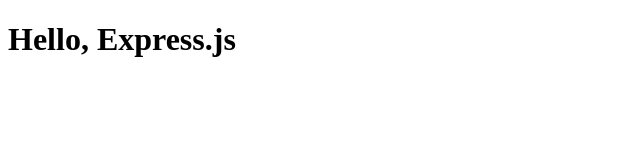
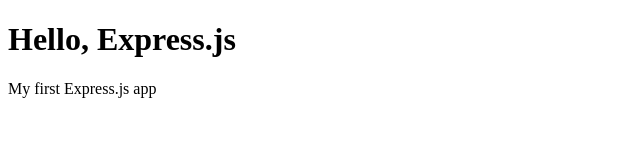
Before and after one commit to kickinbahk/node-web-server, a website: page public/index.html in a window 1280 px wide. Shown: the whole page, without its empty margins (0-640 px from the left). Drawn offline with Linux system fonts and the light colour scheme.

Commit message:
add copy to index.html

```diff
--- a/public/index.html
+++ b/public/index.html
@@ -6,5 +6,6 @@
   </head>
   <body>
     <h1>Hello, Express.js</h1>
+    <p>My first Express.js app</p>
   </body>
 </html>
```
